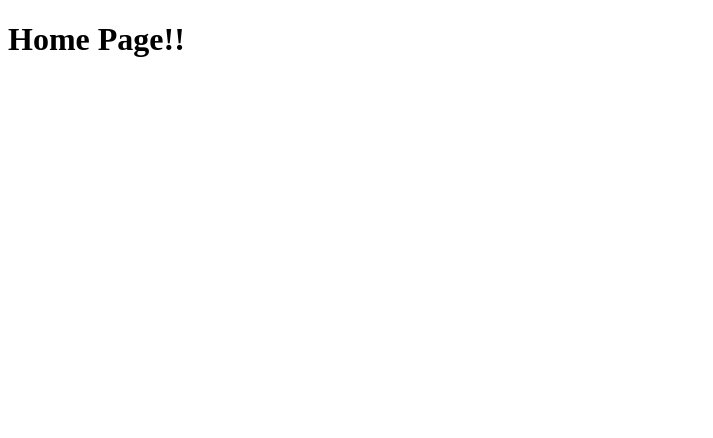
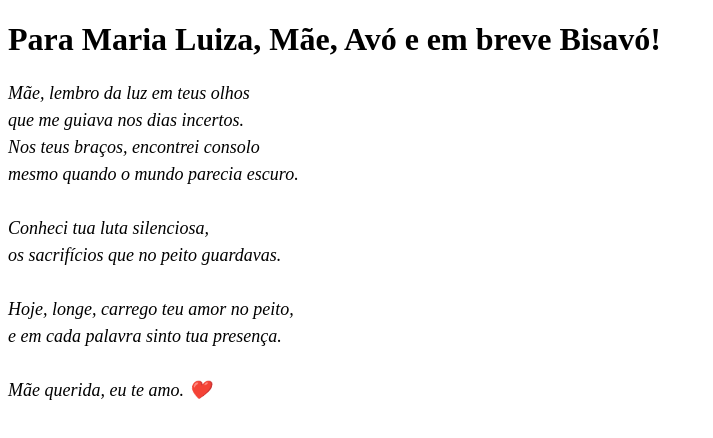
Before and after one commit to FelipeM0reira/clone-tabnews, a Next.js app: page / in a window 1280 px wide. Shown: the top 438 px of the page, without its empty margins (0-713 px from the left). Built offline with nearby package versions, Linux system fonts and the light colour scheme.

Commit message:
Adição de contexto

```diff
--- a/pages/index.js
+++ b/pages/index.js
@@ -1,5 +1,26 @@
 function Home() {
-  return <h1>Home Page!!</h1>;
+  return (
+    <div>
+      <h1>Para Maria Luiza, Mãe, Avó e em breve Bisavó!</h1>
+      <p style={{
+        ffontFamily: "'Aston Script', cursive",
+        fontStyle: 'italic',
+        fontSize: '18px',
+        lineHeight: '1.5',
+        whiteSpace: 'pre-line'
+      }}>
+        Mãe, lembro da luz em teus olhos<br />
+        que me guiava nos dias incertos.<br />
+        Nos teus braços, encontrei consolo<br />
+        mesmo quando o mundo parecia escuro.<br /><br />
+        Conheci tua luta silenciosa,<br />
+        os sacrifícios que no peito guardavas.<br /><br />
+        Hoje, longe, carrego teu amor no peito,<br />
+        e em cada palavra sinto tua presença.<br /><br />
+        Mãe querida, eu te amo. ❤️
+      </p>
+    </div>
+  );
 }
 
 export default Home;
```
